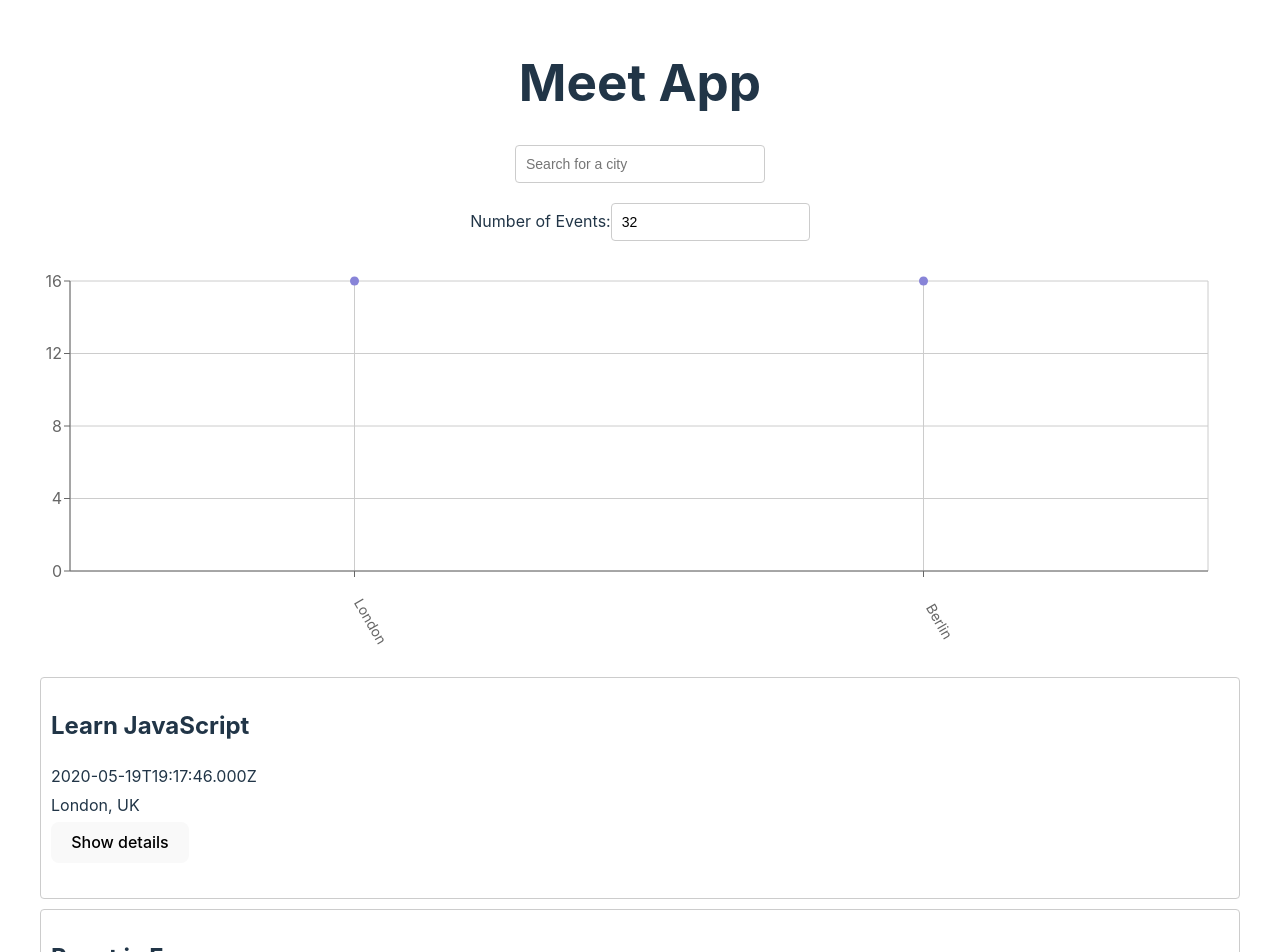
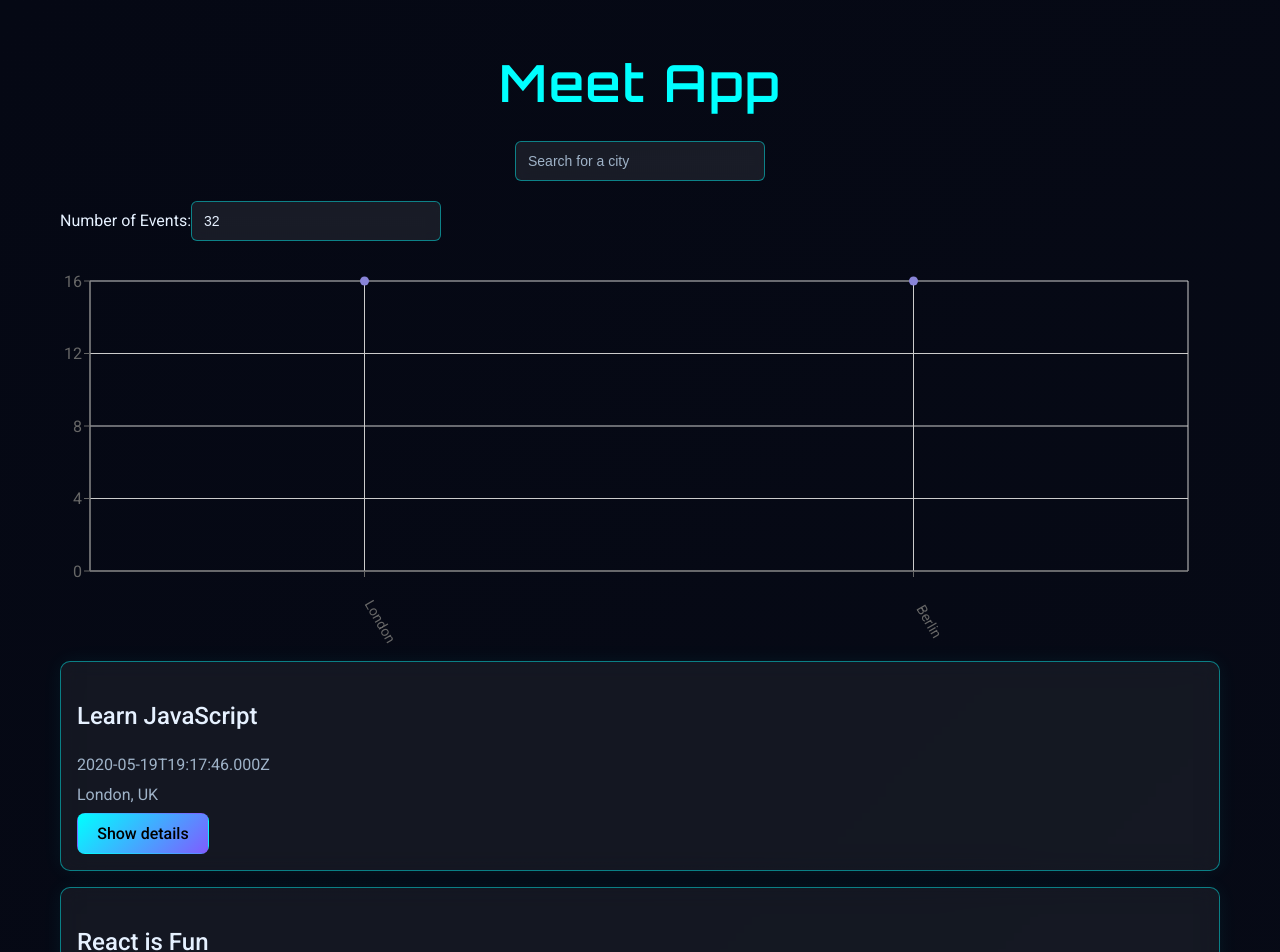
Before and after one commit to TheBeard-af/meet, a React (Vite) app: page / in a window 1280 px wide. Shown: the top 952 px of the page. Built offline with nearby package versions, Linux system fonts and the light colour scheme.

Commit message:
updating app theme

```diff
--- a/src/App.css
+++ b/src/App.css
@@ -1,3 +1,4 @@
+/*
 @import url(https://fonts.googleapis.com/css?family=Roboto:500);
 .App {
   text-align: center;
@@ -94,3 +95,202 @@ input[type="number"] {
  width: 250px;
  z-index: 1000;
 }
+/*
+
+/* ===============================
+   Fonts
+================================ */
+@import url("https://fonts.googleapis.com/css2?family=Orbitron:wght@400;600&family=Roboto:wght@400;500&display=swap");
+
+/* ===============================
+   Theme Variables (Sci‑Fi)
+================================ */
+:root {
+  --bg-main: #0b0f1a;
+  --bg-panel: rgba(255, 255, 255, 0.06);
+  --border-glow: rgba(0, 255, 255, 0.45);
+  --text-main: #e6f1ff;
+  --text-muted: #9fb3c8;
+  --accent: #00ffff;
+  --accent-alt: #7f5cff;
+}
+
+/* ===============================
+   Global Reset
+================================ */
+* {
+  box-sizing: border-box;
+}
+
+body {
+  margin: 0;
+  min-width: 320px;
+  min-height: 100vh;
+  background: linear-gradient(135deg, #050814, #0b0f1a);
+  color: var(--text-main);
+  font-family: "Roboto", system-ui, sans-serif;
+}
+
+/* ===============================
+   App Container
+================================ */
+.App {
+  max-width: 1200px;
+  margin: 0 auto;
+  padding: 40px 20px;
+}
+
+/* ===============================
+   Headings
+================================ */
+h1 {
+  font-family: "Orbitron", sans-serif;
+  text-align: center;
+  letter-spacing: 2px;
+  margin-bottom: 30px;
+  color: var(--accent);
+}
+
+/* ===============================
+   Typography
+================================ */
+p {
+  margin: 6px 0;
+  color: var(--text-muted);
+}
+
+ul {
+  list-style: none;
+  padding: 0;
+  margin: 0;
+}
+
+/* ===============================
+   Inputs (Readable + Modern)
+================================ */
+input[type="text"],
+input[type="number"] {
+  width: 250px;
+  background: rgba(255, 255, 255, 0.08);
+  color: var(--text-main);
+  border: 1px solid var(--border-glow);
+  border-radius: 6px;
+  padding: 10px 12px;
+  font-size: 14px;
+  outline: none;
+  height: 40px;
+  margin-bottom: 20px;
+  backdrop-filter: blur(6px);
+  transition: all 0.25s ease;
+}
+
+input::placeholder {
+  color: var(--text-muted);
+}
+
+input:focus {
+  border-color: var(--accent);
+  box-shadow: 0 0 10px var(--border-glow);
+}
+
+/* ===============================
+   City Search
+================================ */
+#city-search {
+  display: flex;
+  flex-direction: column;
+  align-items: center;
+  position: relative;
+}
+
+.city {
+  width: 250px;
+}
+
+/* ===============================
+   Suggestions Dropdown
+================================ */
+.suggestions {
+  width: 250px;
+  position: absolute;
+  top: 45px;
+  z-index: 2;
+  background: var(--bg-panel);
+  border: 1px solid var(--border-glow);
+  backdrop-filter: blur(10px);
+  border-radius: 6px;
+  overflow: hidden;
+}
+
+.suggestions > li {
+  padding: 10px 12px;
+  cursor: pointer;
+  color: var(--text-main);
+}
+
+.suggestions > li:hover {
+  background: rgba(0, 255, 255, 0.15);
+}
+
+/* ===============================
+   Event Cards
+================================ */
+.event {
+  background: var(--bg-panel);
+  border: 1px solid var(--border-glow);
+  border-radius: 10px;
+  padding: 16px;
+  margin-bottom: 16px;
+  position: relative;
+  backdrop-filter: blur(10px);
+  box-shadow: 0 0 20px rgba(0, 255, 255, 0.06);
+}
+
+/* ===============================
+   Buttons
+================================ */
+button,
+.details-btn {
+  background: linear-gradient(135deg, var(--accent), var(--accent-alt));
+  color: #000;
+  border: none;
+  padding: 8px 14px;
+  border-radius: 20px;
+  font-family: "Orbitron", sans-serif;
+  font-size: 12px;
+  cursor: pointer;
+  transition: all 0.25s ease;
+}
+
+button:hover,
+.details-btn:hover {
+  transform: translateY(-1px);
+  box-shadow: 0 0 12px var(--accent);
+}
+
+/* ===============================
+   Alerts
+================================ */
+.alerts-container {
+  position: fixed;
+  top: 20px;
+  left: 20px;
+  width: 280px;
+  z-index: 1000;
+}
+
+/* ===============================
+   Charts Layout
+================================ */
+.charts-container {
+  display: grid;
+  grid-template-columns: 1fr 1fr;
+  gap: 24px;
+  margin-bottom: 30px;
+}
+
+@media (max-width: 768px) {
+  .charts-container {
+    grid-template-columns: 1fr;
+  }
+}
```
